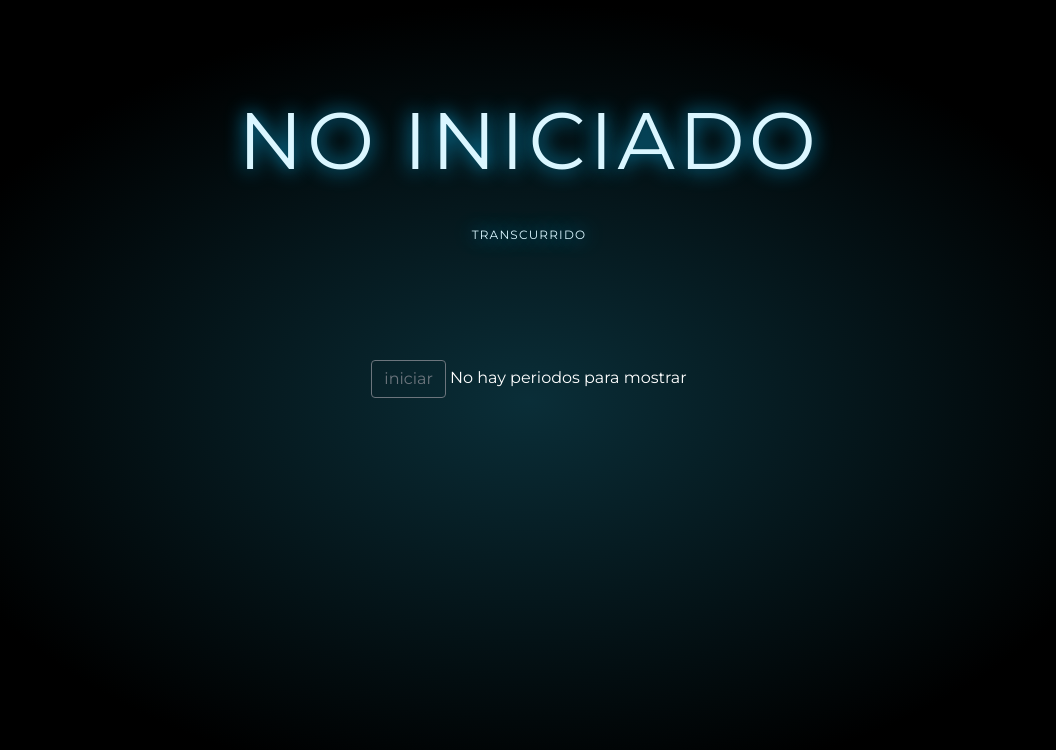
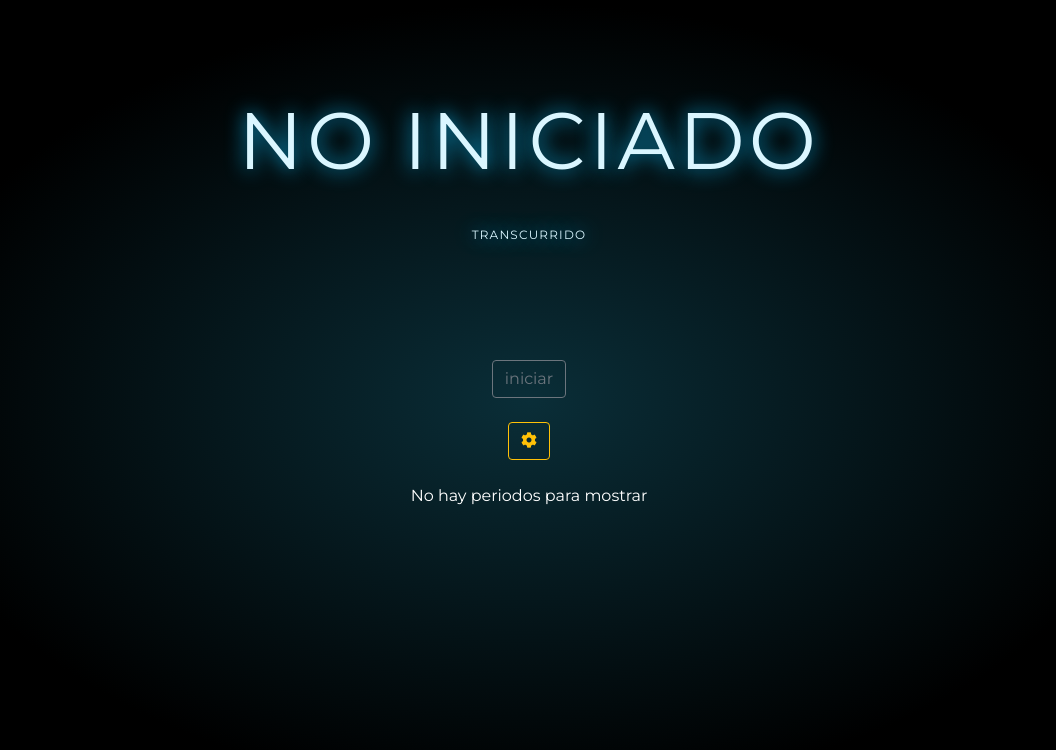
Before and after one commit to RafaelAngelRamirez/cronometro-gui, an Angular app: page / in a window 1280 px wide. Shown: the top 750 px of the page, without its empty margins (111-1167 px from the left). Built offline with nearby package versions, Linux system fonts and the light colour scheme; no server answers.

Commit message:
feat: Navegación a configuracion funcionando

```diff
--- a/src/app/pages/cronometrar/cronometrar.component.html
+++ b/src/app/pages/cronometrar/cronometrar.component.html
@@ -8,5 +8,14 @@
   >
     {{ accion }}
   </button>
+
+  <br />
+  <br />
+  <a class="btn btn-outline-warning" [routerLink]="['/configuracion']" role="button"
+    ><i class="fas fa-cog"></i
+  ></a>
+
+  <br />
+  <br />
   <app-periodo [periodos]="ultimosPeriodos"></app-periodo>
 </div>
--- a/src/app/services/cronometro.service.ts
+++ b/src/app/services/cronometro.service.ts
@@ -29,10 +29,10 @@ export class CronometroService {
   }
 
   todo(parametros?: any) {
+    let url = this.url.concat(this.concatenarParametros(parametros));
+
     return this.http
-      .get<Partial<Periodo>[]>(
-        this.url.concat(this.concatenarParametros(parametros))
-      )
+      .get<Partial<Periodo>[]>(url)
       .pipe(map((x: any) => x.periodos));
   }
 
@@ -55,6 +55,7 @@ export class CronometroService {
   }
 
   private concatenarParametros(p: any) {
+    if (!p) return '';
     return (
       '?' +
       Object.keys(p)
```
